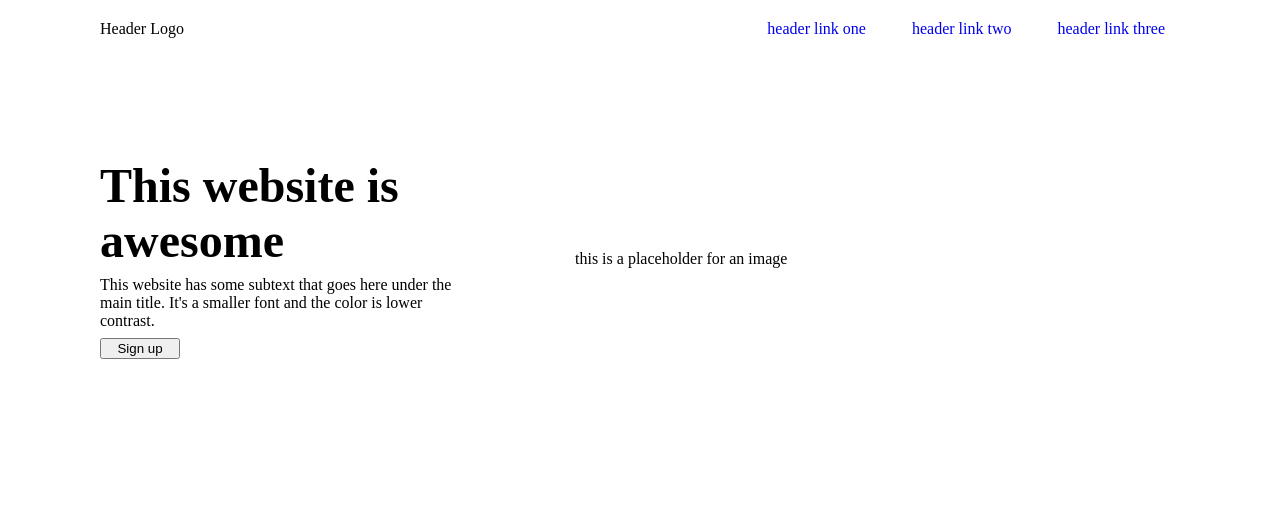
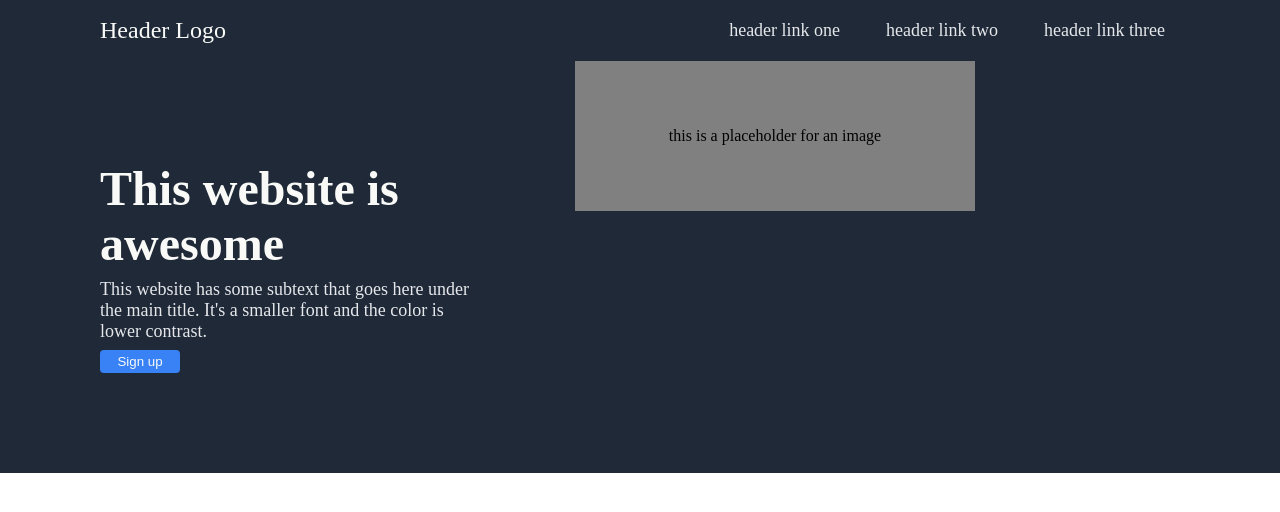
Before and after one commit to Thepres1981/webpage-project-TOP, a plain HTML site: page index.html in a window 1280 px wide. Drawn offline with Linux system fonts and the light colour scheme.

Commit message:
cleaning up some on the header

```diff
--- a/index.html
+++ b/index.html
@@ -21,7 +21,9 @@
             <div class="subtext"> This website has some subtext that goes here under the main title. It's a smaller font and the color is lower contrast.</div>
             <button class="sign up">Sign up</button>
         </div>
-        <div class="hero">this is a placeholder for an image</div>
+        <div class="placeholder">
+            <div class="text-box">this is a placeholder for an image</div>
+        </div>
     </div>
 
 </body>
--- a/styles.css
+++ b/styles.css
@@ -9,9 +9,12 @@ body {
     align-items: center;
     justify-content: space-between;
     padding: 10px 100px;
+    background-color: #1f2937;
 }
 
 .logo {
+    font-size: 24px;
+    color: #f9faf8;
 
 }
 
@@ -23,6 +26,8 @@ body {
 .link {
     padding: 10px 15px;
     text-decoration: none;
+    color: #e5e7eb;
+    font-size: 18px;
 
 }
 
@@ -35,24 +40,45 @@ body {
     font-size: 48px;
     font-weight: 900;
     width: 300px;
+    color: #f9faf8;
 }
 
 .container {
     display: flex;
+    background-color: #1f2937;
 }
 
 .title {
     padding: 100px;
+
 }
 
 .subtext {
     width: 375px;
+    font-size: 18px;
+    color: #e5e7eb;
 }
 
 button {
     width: 80px;
+    background-color: #3882f6;
+    border-radius: 4px;
+    border: 0;
+    padding: 4px;
+    color: #f9faf8;
 }
 
-.hero {
-    align-content: center;
+.placeholder {
+    display: flex;
+    justify-content: center;
+    align-items: center;
+    width: 400px;
+    height: 150px;
+    background-color: gray;
+
 }
+
+.text-box {
+
+
+}
```
